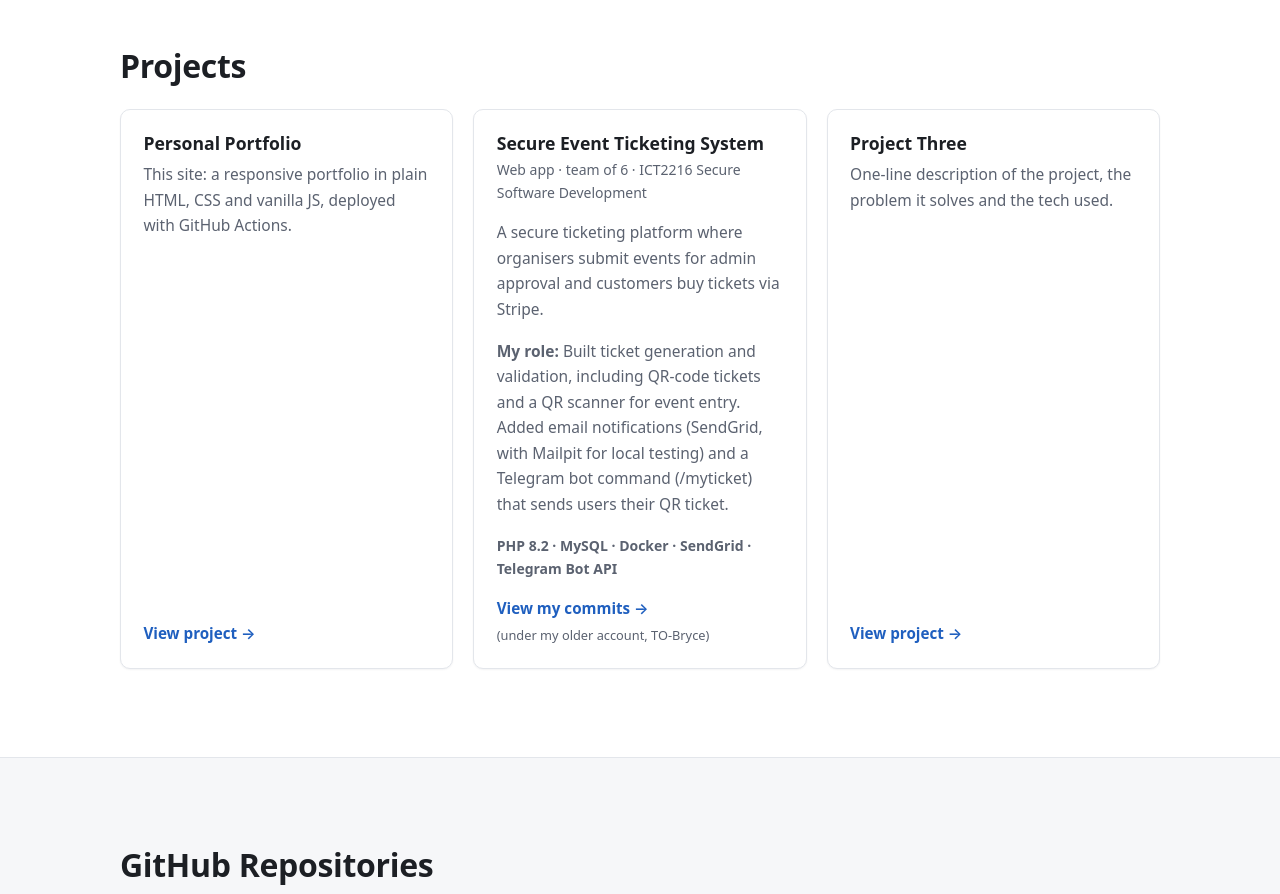
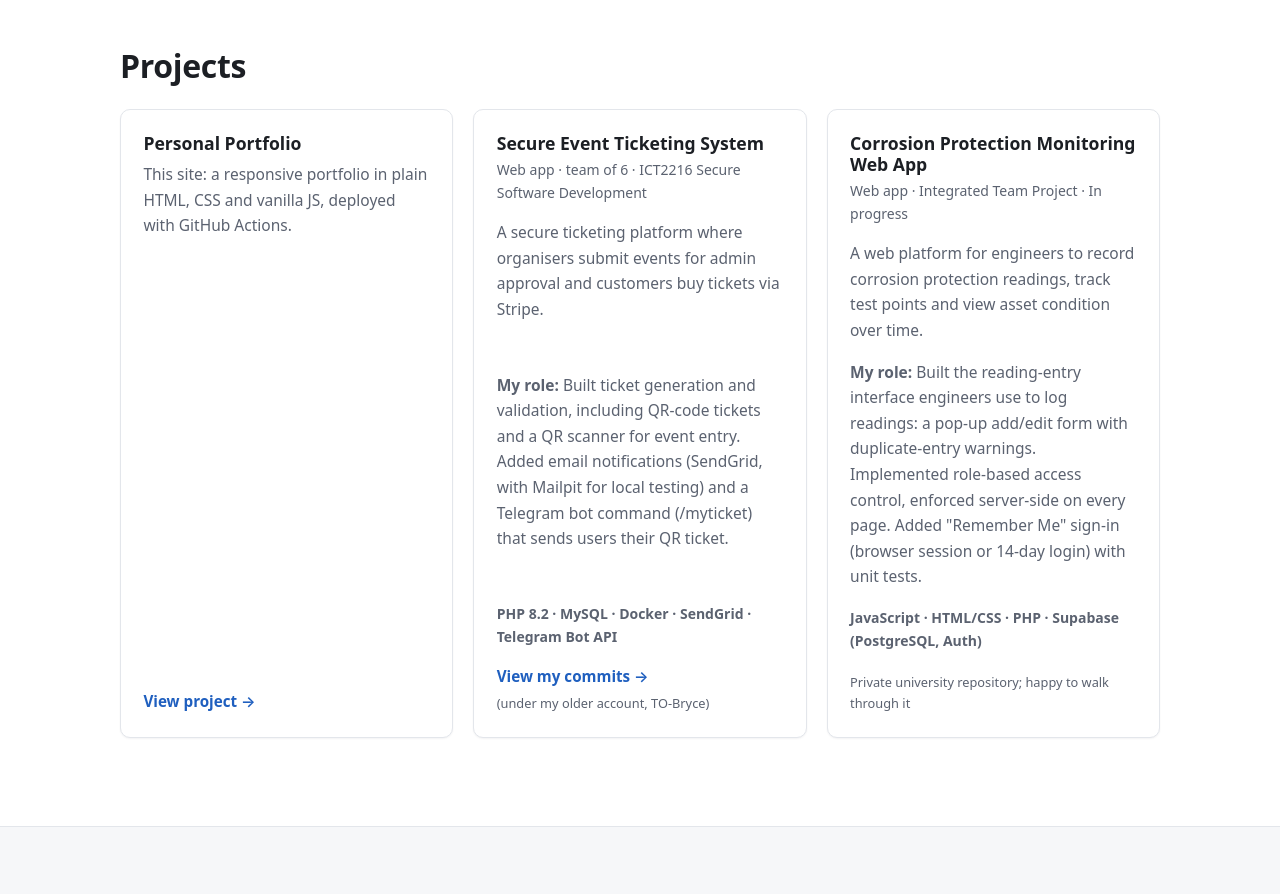
Before and after one commit to BryceTO/Bryce-site, a plain HTML site: page public/index.html in a window 1280 px wide. Shown: the part 1640-2534 px from the top of the page. Drawn offline with Linux system fonts and the light colour scheme; no server answers.

Commit message:
Replace "Project Three" placeholder with ITP project
Add the Corrosion Protection Monitoring Web App card to #projects
(subtitle, summary, role, tech line) in the existing card style. The
repo is private, so the card shows a "Private university repository"
note instead of a link.

Closes #8

Co-Authored-By: Claude Opus 5.5 <noreply@anthropic.com>

```diff
--- a/public/index.html
+++ b/public/index.html
@@ -116,9 +116,12 @@
             <small class="card-note">(under my older account, TO-Bryce)</small>
           </article>
           <article class="card">
-            <h3>Project Three</h3>
-            <p>One-line description of the project, the problem it solves and the tech used.</p>
-            <a class="card-link" href="#">View project →</a>
+            <h3>Corrosion Protection Monitoring Web App</h3>
+            <p class="card-subtitle">Web app · Integrated Team Project · In progress</p>
+            <p>A web platform for engineers to record corrosion protection readings, track test points and view asset condition over time.</p>
+            <p><strong>My role:</strong> Built the reading-entry interface engineers use to log readings: a pop-up add/edit form with duplicate-entry warnings. Implemented role-based access control, enforced server-side on every page. Added "Remember Me" sign-in (browser session or 14-day login) with unit tests.</p>
+            <p class="card-tech">JavaScript · HTML/CSS · PHP · Supabase (PostgreSQL, Auth)</p>
+            <small class="card-note">Private university repository; happy to walk through it</small>
           </article>
         </div>
       </div>
```
